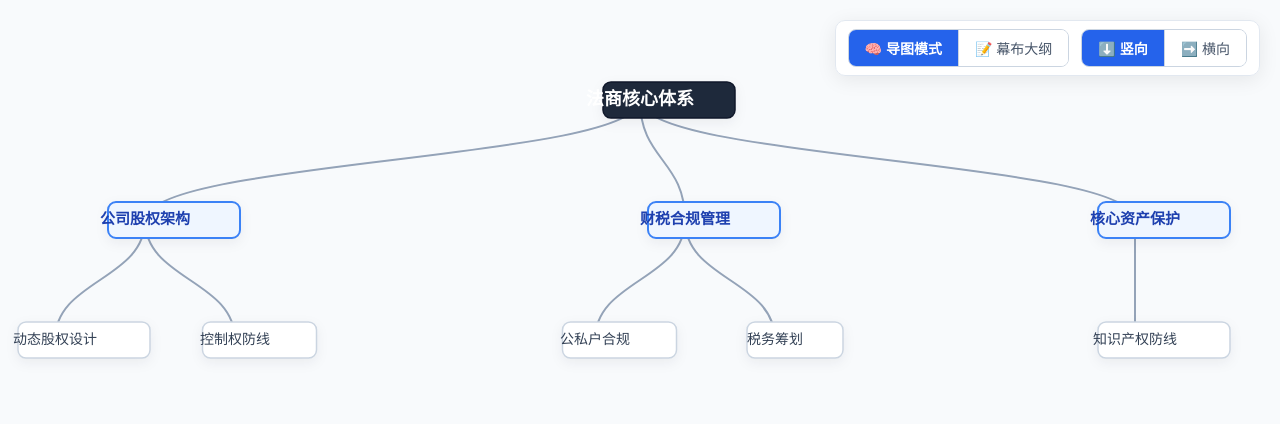
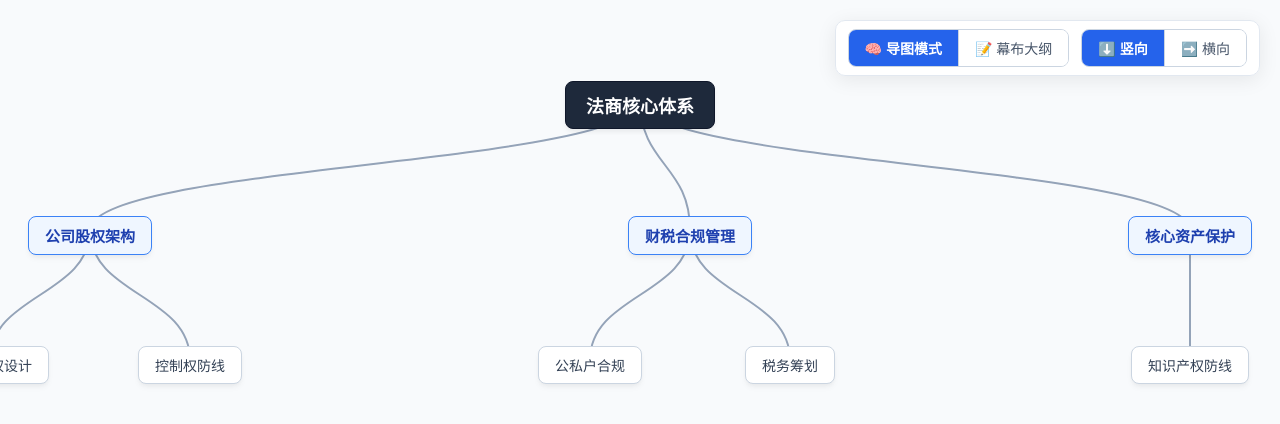
Before and after one commit to Shinewood99/mindmap, a plain HTML site: page index.html in a window 1280 px wide. Drawn offline with nearby package versions, Linux system fonts and the light colour scheme.

Commit message:
Update index.html

```diff
--- a/index.html
+++ b/index.html
@@ -30,38 +30,50 @@
             display: none; overflow-y: auto; padding: 100px 20% 60px; background: #ffffff;
         }
 
-        /* D3 视觉节点样式 */
-        .link { fill: none; stroke: #94a3b8; stroke-width: 2px; stroke-dasharray: 0; }
-        .node { cursor: pointer; }
+        /* D3 连线 */
+        .link { fill: none; stroke: #94a3b8; stroke-width: 2px; }
 
-        /* 节点卡片样式 */
-        .node rect {
-            fill: #ffffff;
-            stroke: #cbd5e1;
-            stroke-width: 1.5px;
-            rx: 8px; ry: 8px;
-            filter: drop-shadow(0px 4px 6px rgba(15, 23, 42, 0.06));
+        /* HTML 自适应节点卡片样式 */
+        .node-card {
+            display: inline-flex;
+            align-items: center;
+            justify-content: center;
+            white-space: nowrap;
+            padding: 8px 16px;
+            border-radius: 8px;
+            background: #ffffff;
+            border: 1.5px solid #cbd5e1;
+            box-shadow: 0 4px 6px -1px rgba(0, 0, 0, 0.05), 0 2px 4px -1px rgba(0, 0, 0, 0.03);
+            font-size: 14px;
+            font-weight: 500;
+            color: #334155;
+            cursor: pointer;
             transition: all 0.2s ease;
         }
-        .node:hover rect {
-            stroke: #2563eb;
-            stroke-width: 2px;
-            filter: drop-shadow(0px 6px 12px rgba(37, 99, 235, 0.15));
+
+        .node-card:hover {
+            border-color: #2563eb;
+            box-shadow: 0 6px 12px -2px rgba(37, 99, 235, 0.15);
+            transform: translateY(-1px);
         }
 
-        /* 节点层级字号差异化 */
-        .node-depth-0 rect { fill: #1e293b; stroke: #0f172a; }
-        .node-depth-0 text { fill: #ffffff !important; font-size: 18px !important; font-weight: 700 !important; }
+        /* 根节点样式 */
+        .node-depth-0 .node-card {
+            background: #1e293b;
+            color: #ffffff;
+            border-color: #0f172a;
+            font-size: 18px;
+            font-weight: 700;
+            padding: 10px 20px;
+        }
 
-        .node-depth-1 rect { fill: #eff6ff; stroke: #3b82f6; stroke-width: 2px; }
-        .node-depth-1 text { fill: #1e40af !important; font-size: 15px !important; font-weight: 600 !important; }
-
-        .node text {
-            font-size: 14px;
-            fill: #334155;
-            font-weight: 500;
-            dominant-baseline: middle;
-            text-anchor: middle;
+        /* 二级节点样式 */
+        .node-depth-1 .node-card {
+            background: #eff6ff;
+            color: #1e40af;
+            border-color: #3b82f6;
+            font-size: 15px;
+            font-weight: 600;
         }
 
         /* 幕布大纲样式 */
@@ -148,29 +160,29 @@ const root = d3.hierarchy(data);
 function renderTree() {
     g.selectAll("*").remove();
 
-    // 扩大间隔布局
+    // 节点与连线间距设置
     const treeLayout = d3.tree()
-        .nodeSize(currentLayout === 'vertical' ? [180, 120] : [70, 220]);
+        .nodeSize(currentLayout === 'vertical' ? [200, 130] : [70, 240]);
 
     treeLayout(root);
 
-    // 设置初始偏移居中位置
+    // 初始位置居中调整
     const initialTransform = currentLayout === 'vertical'
         ? `translate(${width / 2}, 100)`
         : `translate(150, ${height / 2 - 100})`;
     g.attr("transform", initialTransform);
 
-    // 绘制线段
+    // 绘制连线
     g.selectAll(".link")
         .data(root.links())
         .enter().append("path")
         .attr("class", "link")
-        .attr("d", d3.linkVertical()
-            .x(d => currentLayout === 'vertical' ? d.x : d.y)
-            .y(d => currentLayout === 'vertical' ? d.y : d.x)
+        .attr("d", currentLayout === 'vertical'
+            ? d3.linkVertical().x(d => d.x).y(d => d.y)
+            : d3.linkHorizontal().x(d => d.y).y(d => d.x)
         );
 
-    // 绘制节点
+    // 绘制节点组
     const node = g.selectAll(".node")
         .data(root.descendants())
         .enter().append("g")
@@ -179,19 +191,23 @@ function renderTree() {
             ? `translate(${d.x},${d.y})`
             : `translate(${d.y},${d.x})`);
 
-    // 节点背景卡片（根据文字长度动态算宽度）
-    node.append("rect")
-        .attr("x", d => -(d.data.name.length * 9 + 20) / 2)
-        .attr("y", -18)
-        .attr("width", d => d.data.name.length * 18 + 24)
-        .attr("height", 36);
+    // 使用 foreignObject 嵌入 HTML Div 节点实现完美自适应居中
+    const fo = node.append("foreignObject")
+        .attr("width", 260)
+        .attr("height", 60)
+        .attr("x", -130)
+        .attr("y", -25);
 
-    // 节点文字
-    node.append("text")
-        .text(d => d.data.name);
+    fo.append("xhtml:div")
+        .style("display", "flex")
+        .style("justify-content", "center")
+        .style("align-items", "center")
+        .style("width", "100%")
+        .style("height", "100%")
+        .html(d => `<div class="node-card">${d.data.name}</div>`);
 }
 
-// 幕布渲染
+// 幕布渲染逻辑
 function renderOutliner(node, targetEl) {
     const ul = document.createElement('ul');
     node.children?.forEach(item => {
@@ -229,7 +245,7 @@ function showImg(src) {
     document.getElementById('lightbox').style.display = 'flex';
 }
 
-// 初始化渲染
+// 初始化
 renderTree();
 const outlineRoot = document.getElementById('outline-tree');
 outlineRoot.innerHTML = `<h2>${data.name}</h2>`;
```
